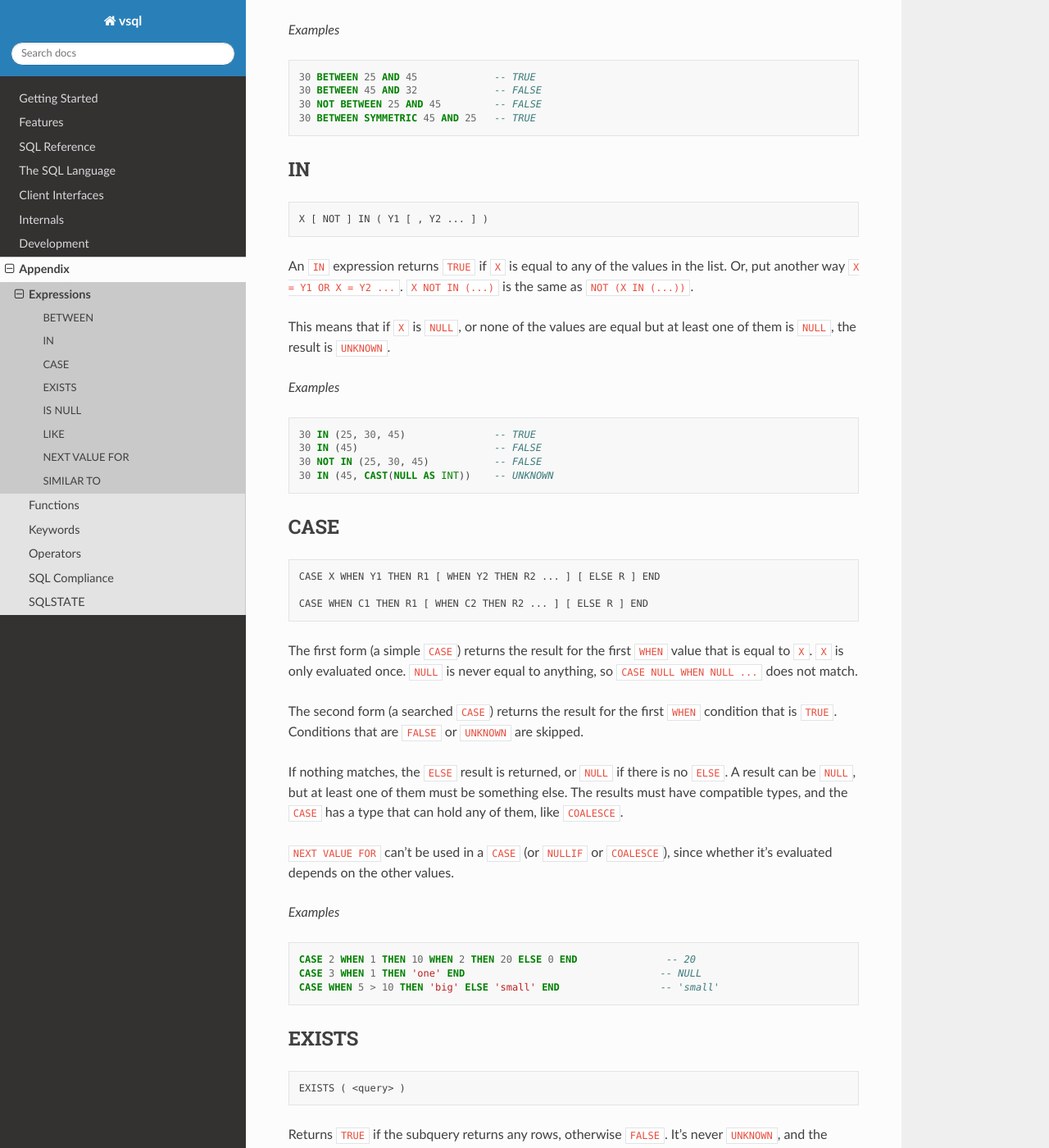
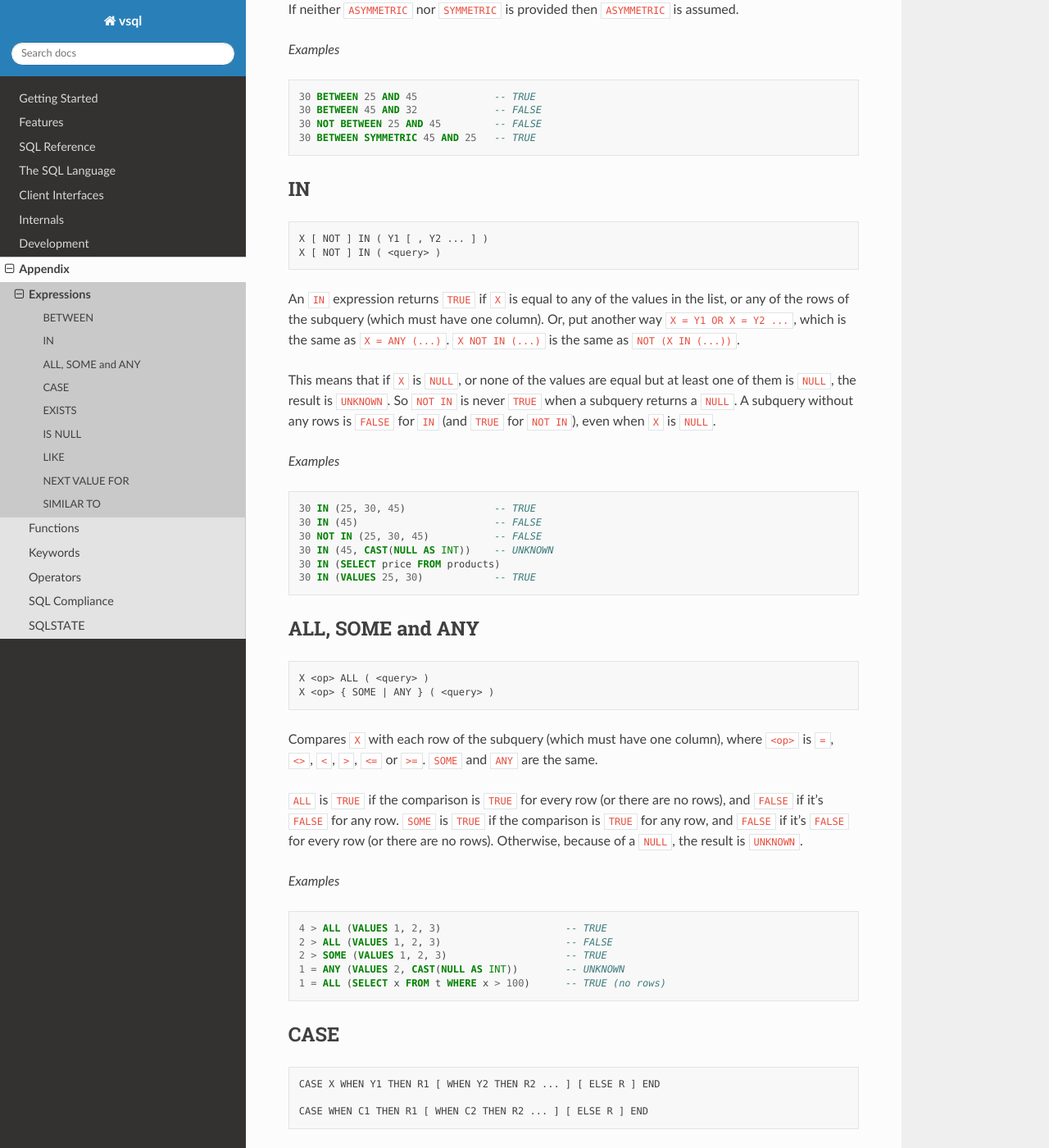
Before and after one commit to elliotchance/vsql, a Sphinx documentation site: the page built from docs/expressions.rst, in a window 1280 px wide and 1400 px high, scrolled down 731 px. Shown: the whole window at 82% size. Built offline with Sphinx 7.4.7 and the Read the Docs theme 3.1.0, drawn with Linux system fonts in a browser that asks for light colours.

Commit message:
language: Support IN and quantified comparisons with subqueries
A subquery can now be used in IN and a quantified comparison (ALL, SOME or
ANY). IN is the same as "= ANY", so they share the three-valued logic: an empty
subquery is FALSE for SOME/IN and TRUE for ALL/NOT IN (even for a NULL), and a
NULL that doesn't decide the result makes it UNKNOWN.

SQL E061-07
SQL E061-11
SQL E061-12

Co-Authored-By: Claude Opus 5.5 <noreply@anthropic.com>

```diff
--- a/docs/expressions.rst
+++ b/docs/expressions.rst
@@ -34,13 +34,17 @@ IN
 .. code-block:: text
 
   X [ NOT ] IN ( Y1 [ , Y2 ... ] )
+  X [ NOT ] IN ( <query> )
 
 An ``IN`` expression returns ``TRUE`` if ``X`` is equal to any of the values in
-the list. Or, put another way ``X = Y1 OR X = Y2 ...``. ``X NOT IN (...)`` is the
-same as ``NOT (X IN (...))``.
+the list, or any of the rows of the subquery (which must have one column). Or,
+put another way ``X = Y1 OR X = Y2 ...``, which is the same as
+``X = ANY (...)``. ``X NOT IN (...)`` is the same as ``NOT (X IN (...))``.
 
 This means that if ``X`` is ``NULL``, or none of the values are equal but at
-least one of them is ``NULL``, the result is ``UNKNOWN``.
+least one of them is ``NULL``, the result is ``UNKNOWN``. So ``NOT IN`` is never
+``TRUE`` when a subquery returns a ``NULL``. A subquery without any rows is
+``FALSE`` for ``IN`` (and ``TRUE`` for ``NOT IN``), even when ``X`` is ``NULL``.
 
 *Examples*
 
@@ -50,6 +54,36 @@ least one of them is ``NULL``, the result is ``UNKNOWN``.
   30 IN (45)                       -- FALSE
   30 NOT IN (25, 30, 45)           -- FALSE
   30 IN (45, CAST(NULL AS INT))    -- UNKNOWN
+  30 IN (SELECT price FROM products)
+  30 IN (VALUES 25, 30)            -- TRUE
+
+ALL, SOME and ANY
+-----------------
+
+.. code-block:: text
+
+  X <op> ALL ( <query> )
+  X <op> { SOME | ANY } ( <query> )
+
+Compares ``X`` with each row of the subquery (which must have one column), where
+``<op>`` is ``=``, ``<>``, ``<``, ``>``, ``<=`` or ``>=``. ``SOME`` and ``ANY``
+are the same.
+
+``ALL`` is ``TRUE`` if the comparison is ``TRUE`` for every row (or there are no
+rows), and ``FALSE`` if it's ``FALSE`` for any row. ``SOME`` is ``TRUE`` if the
+comparison is ``TRUE`` for any row, and ``FALSE`` if it's ``FALSE`` for every row
+(or there are no rows). Otherwise, because of a ``NULL``, the result is
+``UNKNOWN``.
+
+*Examples*
+
+.. code-block:: sql
+
+  4 > ALL (VALUES 1, 2, 3)                     -- TRUE
+  2 > ALL (VALUES 1, 2, 3)                     -- FALSE
+  2 > SOME (VALUES 1, 2, 3)                    -- TRUE
+  1 = ANY (VALUES 2, CAST(NULL AS INT))        -- UNKNOWN
+  1 = ALL (SELECT x FROM t WHERE x > 100)      -- TRUE (no rows)
 
 CASE
 ----
```
Also changed, not shown: docs/select.rst (+4 -4 lines), docs/sql-compliance.rst (+4 -4 lines), 14 other files.
